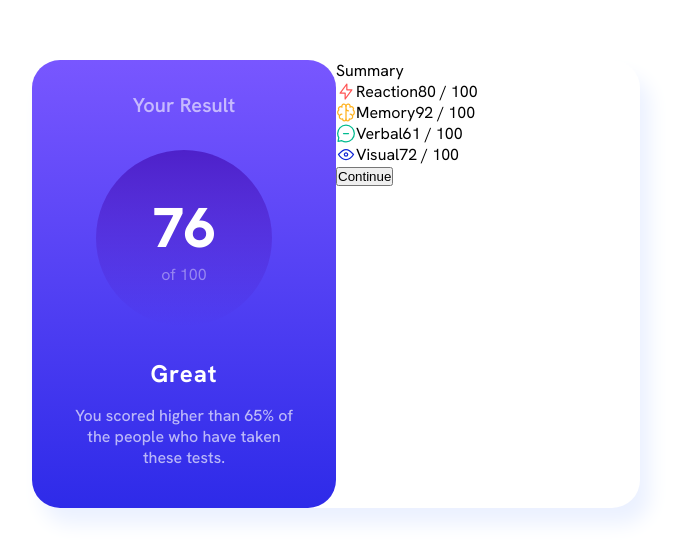
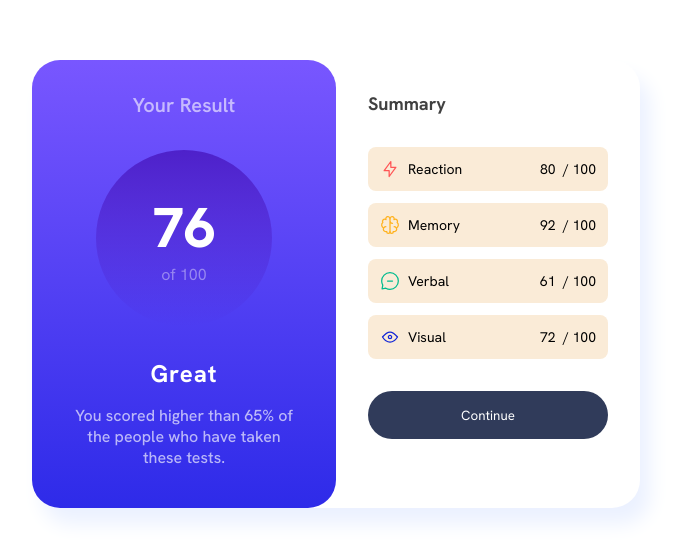
Before and after one commit to ning-sy210/Results-Summary-Component, a React (Vite) app: page / in a window 1280 px wide. Shown: the part 116-676 px from the top of the page, without its empty margins (304-982 px from the left). Built offline with nearby package versions, Linux system fonts and the light colour scheme.

Commit message:
style: include basic styling for score summary elements

```diff
--- a/src/App.scss
+++ b/src/App.scss
@@ -13,20 +13,30 @@
 
 /* Layout CSS */
 
-.d-flex {
+.d-flex,
+.vc,
+.vcsb,
+.stack,
+.stack-hc,
+.stack-hvc {
   display: flex;
 }
 
 .stack,
 .stack-hc,
 .stack-hvc {
-  display: flex;
   flex-direction: column;
 }
 
 .stack-hc,
-.stack-hvc {
+.stack-hvc,
+.vc,
+.vcsb {
   align-items: center;
+}
+
+.vcsb {
+  justify-content: space-between;
 }
 
 .stack-hvc {
@@ -49,11 +59,12 @@
   grid-template-columns: repeat(2, 1fr);
 }
 
+$bg-gradient-color-1: hsl(252, 100%, 67%);
+$bg-gradient-color-2: hsl(241, 81%, 54%);
+$bg-gradient: linear-gradient($bg-gradient-color-1, $bg-gradient-color-2);
+
 .result-display {
-  $gradient-top-color: hsl(252, 100%, 67%);
-  $gradient-bot-color: hsl(241, 81%, 54%);
-
-  background: linear-gradient($gradient-top-color, $gradient-bot-color);
+  background: $bg-gradient;
   border-radius: inherit;
   padding: 32px 40px 40px;
   text-align: center;
@@ -103,7 +114,46 @@
 }
 
 .result-summary {
-  background-color: transparent;
+  padding: 32px 32px 40px;
+  row-gap: 32px;
+
+  .summary-label {
+    font-size: 18px;
+    font-weight: 700;
+    color: hsl(0deg 0% 0% / 75%);
+  }
+
+  .score-summary-ctn {
+    row-gap: 12px;
+    font-size: 14px;
+  }
+
+  button {
+    $height: 48px;
+
+    height: $height;
+    border-radius: calc($height / 2);
+    border: none;
+    cursor: pointer;
+
+    background-color: hsl(224, 30%, 27%);
+    color: white;
+    font-family: inherit;
+
+    &:hover {
+      background: $bg-gradient;
+    }
+  }
+}
+
+.score-card {
+  padding: 12px 12px;
+  border-radius: 8px;
+  background-color: antiquewhite;
+
+  &--label {
+    column-gap: 8px;
+  }
 }
 
 .text__white {
--- a/src/App.tsx
+++ b/src/App.tsx
@@ -12,12 +12,15 @@ function App() {
     const key = `${card.category.toLowerCase()}-score-card`;
 
     return (
-      <div key={key} className={`d-flex score-card ${key}`}>
-        <img src={card.icon} />
-        <span>{card.category}</span>
+      <div key={key} className={`vcsb score-card ${key}`}>
+        <div className="vc score-card--label">
+          <img src={card.icon} title={`${card.category} Icon`} />
+          <span>{card.category}</span>
+        </div>
+
         <div>
           <span>{card.score}</span>
-          <span> / 100</span>
+          <span>&nbsp;&nbsp;/ 100</span>
         </div>
       </div>
     );
@@ -43,10 +46,12 @@ function App() {
           </div>
         </div>
 
-        <div className="result-summary">
-          <span>Summary</span>
-          <div>{cards.map((card) => makeScoreCard(card))}</div>
-          <button>Continue</button>
+        <div className="result-summary stack">
+          <span className="summary-label">Summary</span>
+          <div className="score-summary-ctn stack">
+            {cards.map((card) => makeScoreCard(card))}
+          </div>
+          <button type="button">Continue</button>
         </div>
       </div>
     </div>
```
